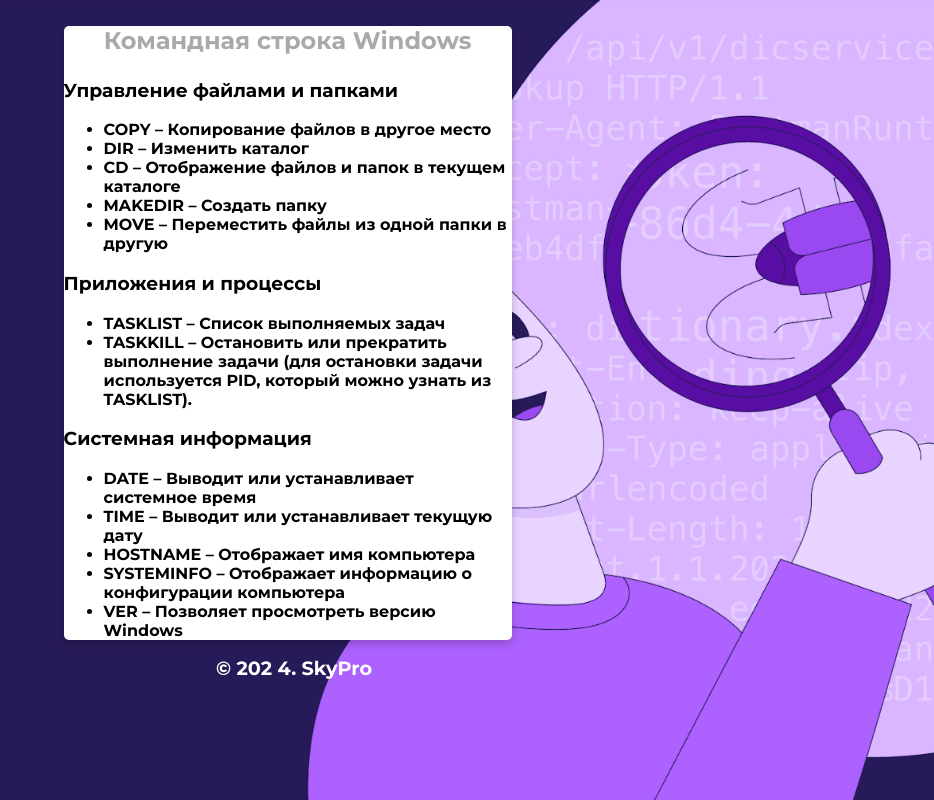
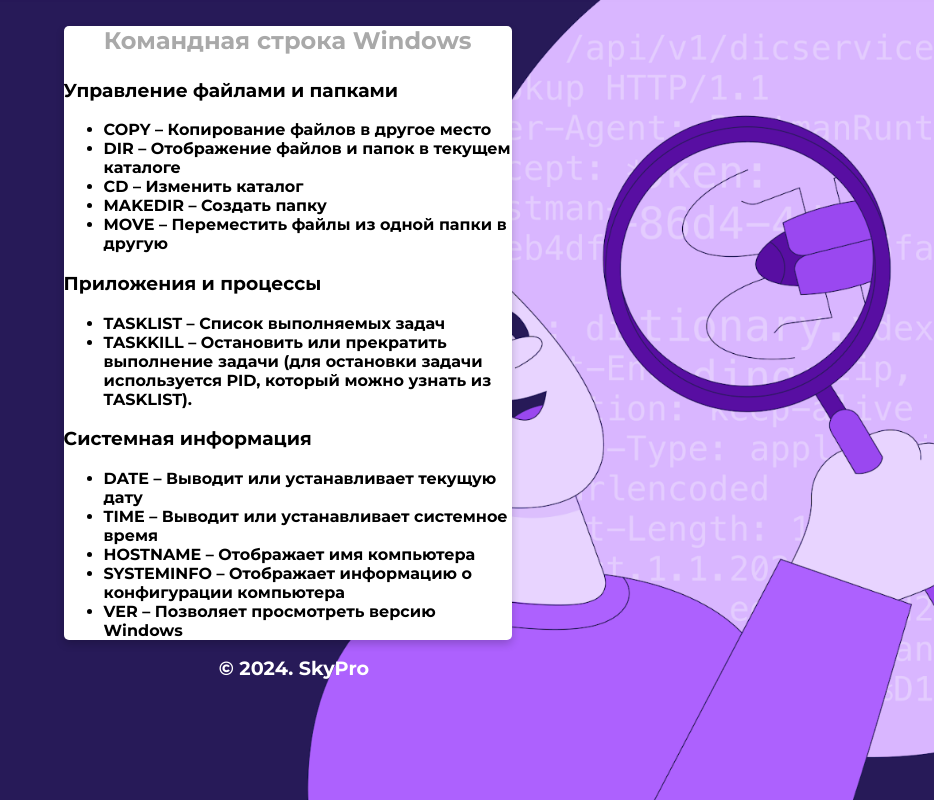
Before and after one commit to PavelG253/Homework, a plain HTML site: page skypro_final_task-main/html/cmd.html in a window 1280 px wide. Shown: the whole page, without its empty margins (346-1280 px from the left). Drawn offline with Linux system fonts and the light colour scheme.

Commit message:
Update cmd.html

```diff
--- a/skypro_final_task-main/html/cmd.html
+++ b/skypro_final_task-main/html/cmd.html
@@ -16,8 +16,8 @@
          <h3 id="rt-0"> Управление файлами и папками</h3>
          <ul>
             <li>COPY – Копирование файлов в другое место</li>
-            <li>DIR – Изменить каталог</li>
-            <li>CD – Отображение файлов и папок в текущем каталоге</li>
+            <li>DIR – Отображение файлов и папок в текущем каталоге</li>
+            <li>CD – Изменить каталог</li>
             <li>MAKEDIR – Создать папку</li>
             <li>MOVE – Переместить файлы из одной папки в другую</li>
          </ul>
@@ -28,8 +28,8 @@
          </ul>
          <h3 id="rt-3">Системная информация</h3>
          <ul>
-            <li>DATE – Выводит или устанавливает системное время</li>
-            <li>TIME – Выводит или устанавливает текущую дату</li>
+            <li>DATE – Выводит или устанавливает текущую дату</li>
+            <li>TIME – Выводит или устанавливает системное время</li>
             <li>HOSTNAME – Отображает имя компьютера</li>
             <li>SYSTEMINFO – Отображает информацию о конфигурации компьютера</li>
             <li>VER – Позволяет просмотреть версию Windows</li>
@@ -37,7 +37,7 @@
       </div>
       <!--footer-->
       <footer class="animated fadeIn">
-         &copy; 202 4. SkyPro
+         &copy; 2024. SkyPro
       </footer>
    </body>
 </html>
```
